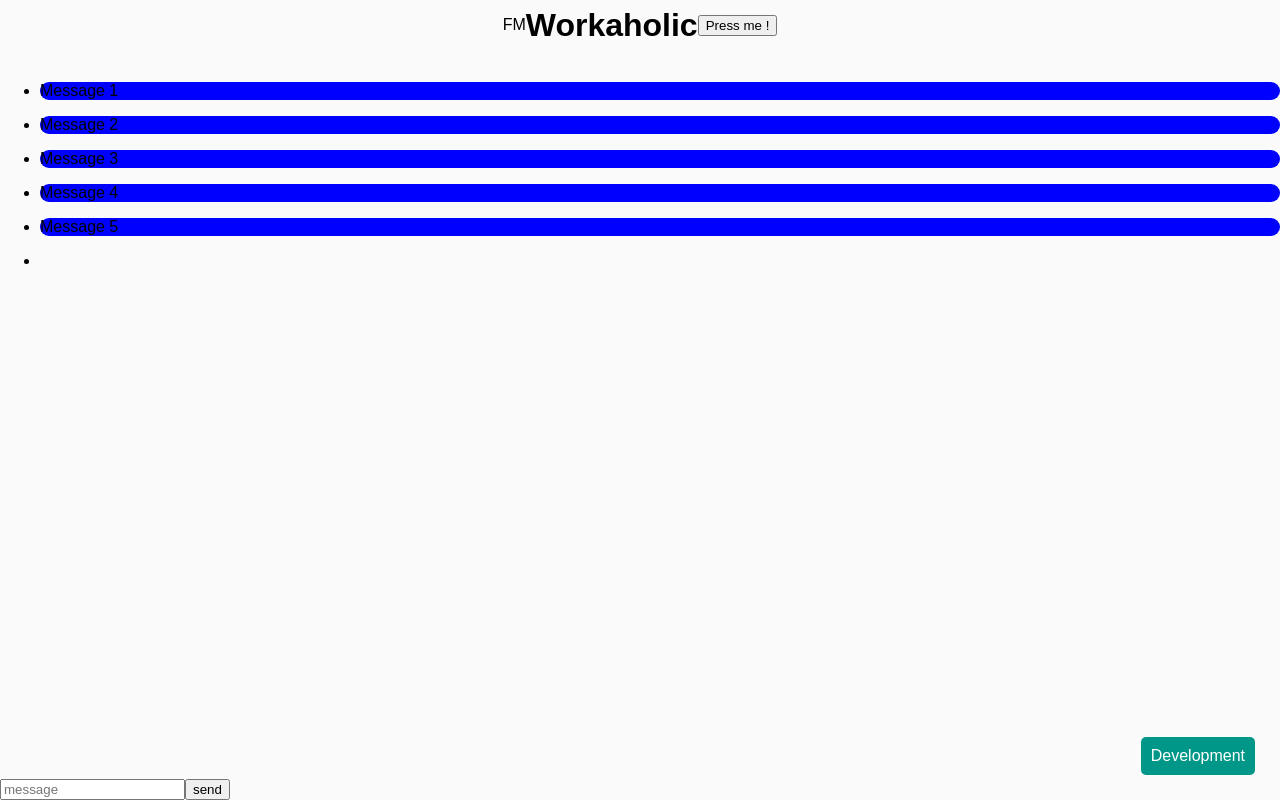
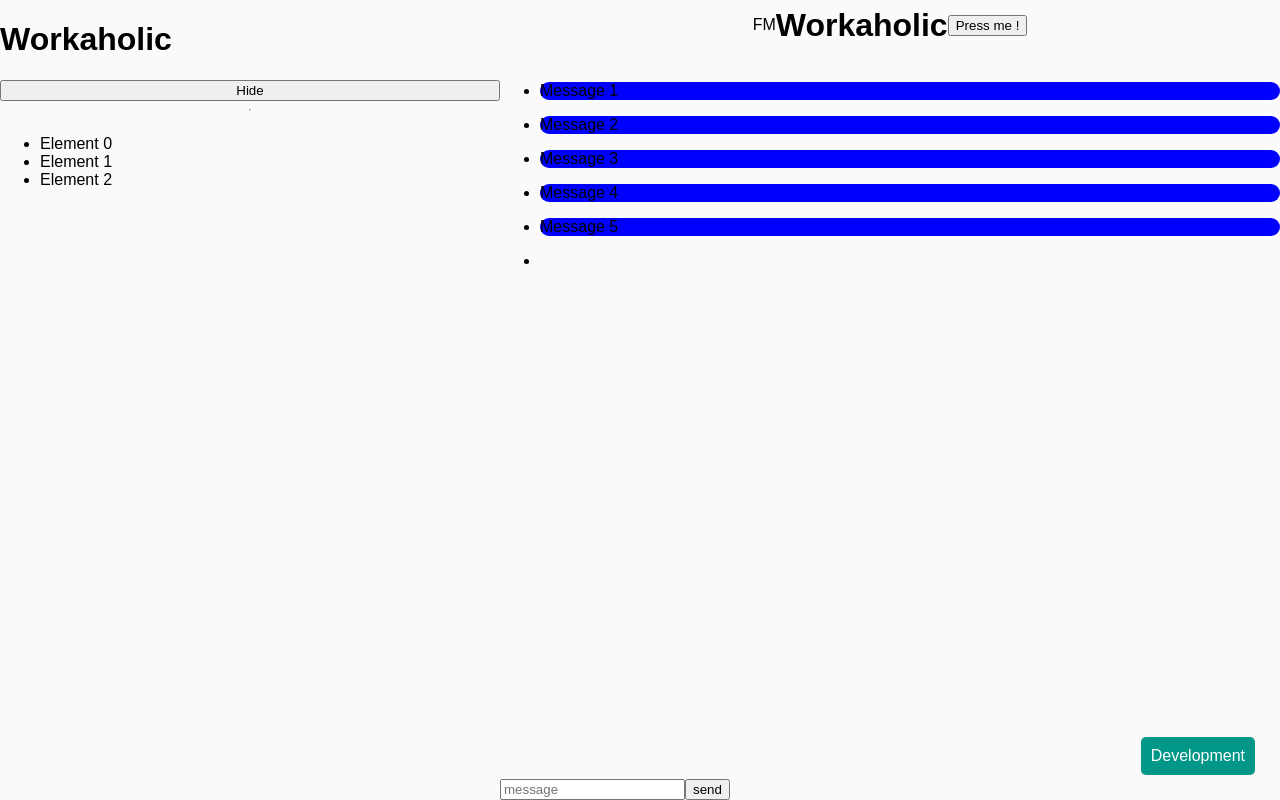
Before and after one commit to FredericKtan/workaholic, a React (Create React App) app in the folder frontend/: page / in a window 1280 px wide. Built offline with nearby package versions, Linux system fonts and the light colour scheme.

Commit message:
:hankey: Added SideBar component

```diff
--- a/frontend/src/App.js
+++ b/frontend/src/App.js
@@ -1,6 +1,7 @@
 // Modules
 import React, { Component } from 'react';
 import PropTypes from 'prop-types';
+import { TweenLite } from 'gsap';
 import './App.css';
 
 // Actions
@@ -12,6 +13,7 @@ import DeveloperIndicator from './components/Developer/DeveloperIndicator';
 // Component
 import UIHorizontalLayout from './components/UI/UIHorizontalLayout';
 import UIVerticalLayout from './components/UI/UIVerticalLayout';
+import UISideBar from './components/UI/UISideBar';
 
 import Message from './components/Message';
 
@@ -20,23 +22,53 @@ class App extends Component {
     super(props);
 
     this.state = {
-
+      sideBarIsOpen: true,
     };
 
     this.handleOnClick = this.handleOnClick.bind(this);
+    this.toggle = this.toggle.bind(this);
   }
 
   handleOnClick() {
     this.props.store.dispatch(createMessage('Hello world'));
   }
 
+  toggle() {
+    console.log(this.sidebar);
+
+    TweenLite.to(this.sidebar, 1, {
+      width: this.state.sideBarIsOpen ? '0px' : '500px',
+      opacity: this.state.sideBarIsOpen ? '0' : '1',
+      onComplete: () => {},
+    });
+
+    this.setState({
+      sideBarIsOpen: !this.state.sideBarIsOpen,
+    });
+  }
+
   render() {
+    const styles = {
+      sideBar: {
+        display: 'flex',
+        flexDirection: 'column',
+        height: '100%',
+        width: '500px',
+        opacity: '1',
+      },
+    };
+
     return (
       <div className="app">
+        <UIHorizontalLayout>
+          <UISideBar
+            width="500px"
+          />
+          <UIVerticalLayout>
             <header className="header">
               <span>FM</span>
               <h1>Workaholic</h1>
-          <button onClick={this.handleOnClick}>Press me !</button>
+              <button onClick={this.toggle}>Press me !</button>
             </header>
             <UIVerticalLayout reversed>
               <form>
@@ -56,6 +88,8 @@ class App extends Component {
                 </ul>
               </UIVerticalLayout>
             </UIVerticalLayout>
+          </UIVerticalLayout>
+        </UIHorizontalLayout>
         { process.env.NODE_ENV ? <DeveloperIndicator /> : null }
       </div>
     );
--- /dev/null
+++ b/frontend/src/components/UI/UISideBar.js
@@ -0,0 +1,67 @@
+import React, { Component } from 'react';
+import { TweenLite } from 'gsap';
+
+const getElements = items => (
+  items.map((item, key) => (
+    <li key={item}>Element {key}</li>
+  ))
+);
+
+class UISideBar extends Component {
+  constructor(props) {
+    super(props);
+
+    this.state = {
+      isOpen: true,
+    };
+
+    this.toggle = this.toggle.bind(this);
+  }
+
+  toggle() {
+    // console.log(this.sidebar);
+
+    TweenLite.to(this.sidebar, 1, {
+      width: this.state.isOpen ? '0px' : '300px',
+      opacity: this.state.isOpen ? '0' : '1',
+      onComplete: () => { console.log('Hello'); },
+    });
+
+    this.setState({
+      isOpen: !this.state.isOpen,
+    });
+  }
+
+  render() {
+    const styles = {
+      view: {
+        display: 'flex',
+        flexDirection: 'column',
+        // backgroundColor: '#050505',
+        height: '100%',
+        width: this.props.width,
+        opacity: '1',
+      },
+    };
+
+    return (
+      <div
+        ref={(ref) => { this.sidebar = ref; }}
+        style={{ ...styles.view }}
+      >
+        <h1>Workaholic</h1>
+        <button
+          onClick={this.toggle}
+        >
+          Hide
+        </button>
+        <hr />
+        <ul>
+          {getElements(['a', 'b', 'c'])}
+        </ul>
+      </div>
+    );
+  }
+}
+
+export default UISideBar;
```
Lines whose indentation alone changed are shown as unchanged.
